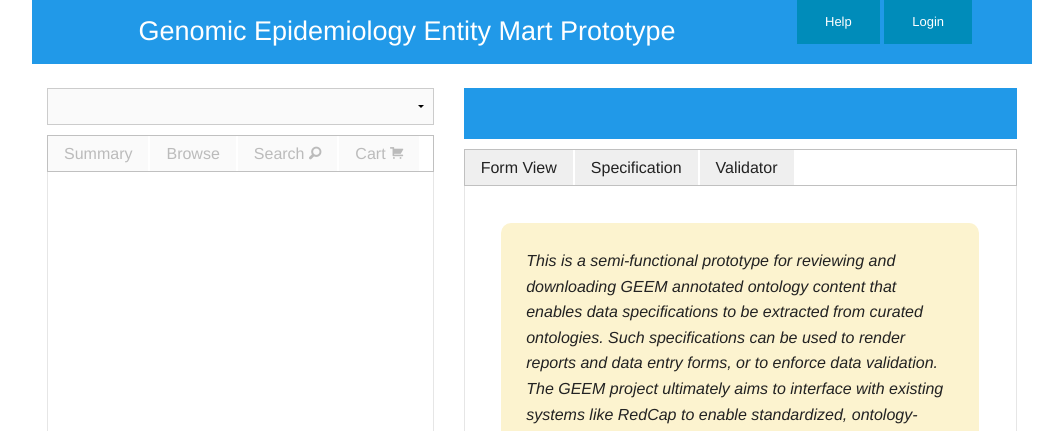
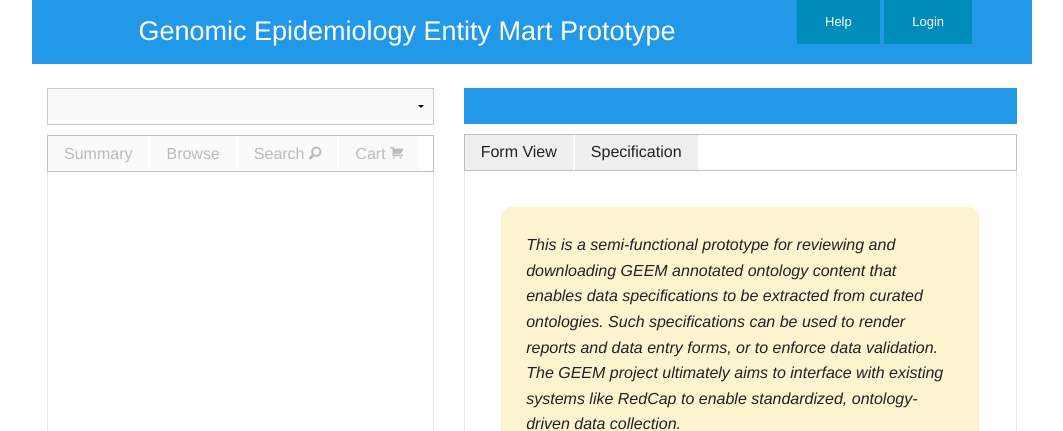
Before and after one commit to cidgoh/geem, a Django app: page /portal.html in a window 1280 px wide. Shown: the top 431 px of the page, without its empty margins (108-1171 px from the left). Run offline with Django 3.2, Linux system fonts and the light colour scheme; data that the repository does not hold is empty; parts of the project's set-up code (start-up, migrations or seed data) failed here and were passed over; some libraries are stand-ins or nearby versions.

Commit message:
hide validation tab, css touchup

```diff
--- a/geem/static/geem/css/app.css
+++ b/geem/static/geem/css/app.css
@@ -221,13 +221,13 @@ li.group-result {display:none;}
 #formEntityLabel {
  	padding-top:.5rem;
  	padding-left:.5rem;
- 	margin-bottom:10px;
+ 	margin-bottom: 10px;
  	font-size:1.1rem;
- 	height:3.2rem;
+ 	height:2.22rem;
  	background-color:#2199e8;
  	color:white;
 	text-transform: capitalize;
-	overflow-x:scroll;
+	overflow-y:scroll;
 }
 
 #selectResource {
--- a/geem/templates/geem/portal.html
+++ b/geem/templates/geem/portal.html
@@ -146,7 +146,7 @@
           <li class="tab-title small"><a href="#panelContent">Form View</a></li>
           <li class="tab-title small"><a href="#panelDataSpecification">Specification</a></li>
           <!-- <li class="tabs-title"><a href="#panelDiscuss">Discuss</a></li> -->
-          <li class="tab-title small"><a href="#panelValidation">Validator</a></li>
+          <!-- <li class="tab-title small"><a href="#panelValidation">Validator</a></li> -->
         </ul>
 
         <div id="tabsContent" class="tab-content" aria-hidden="true">
```
